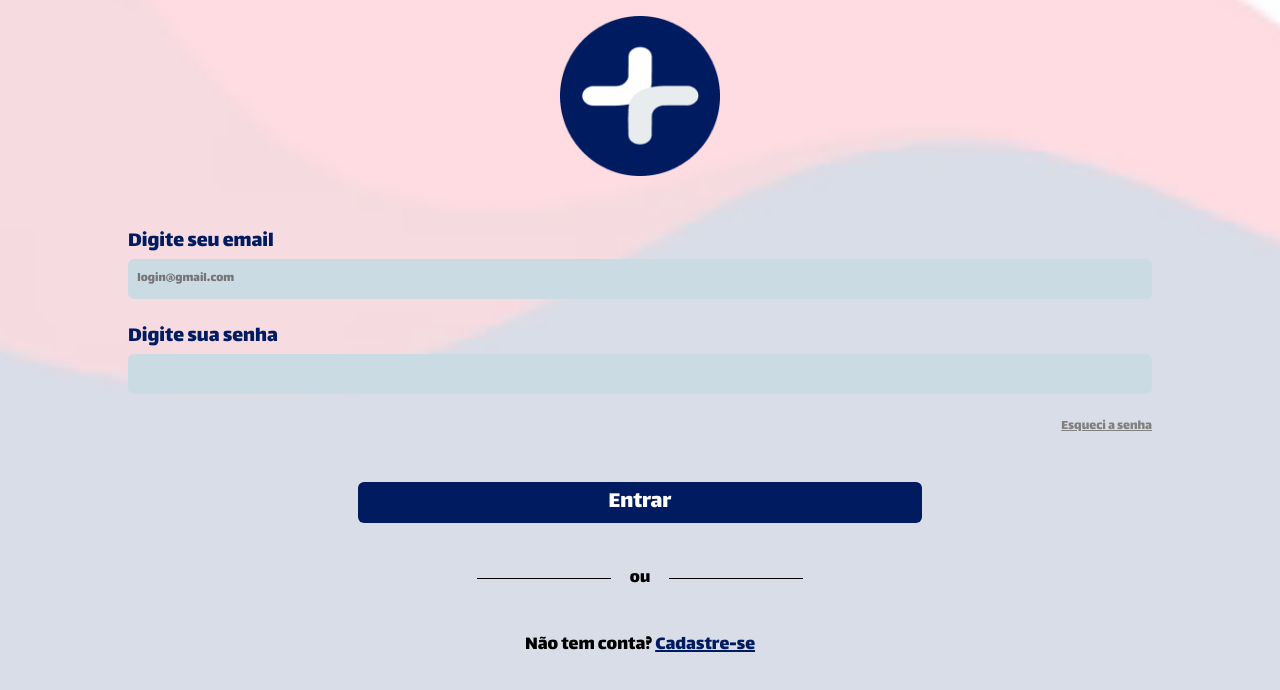
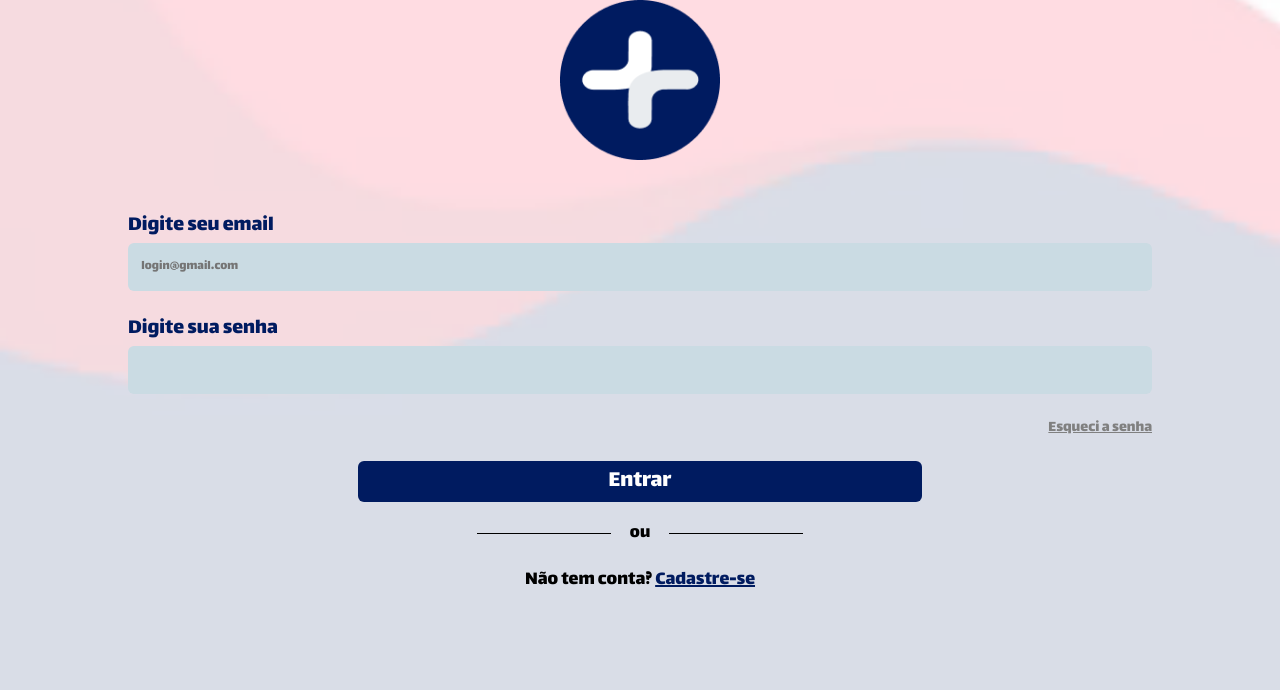
Before and after one commit to Renan-Vizoto/UPX-5-Domotica, a React (Create React App) app: page / in a window 1280 px wide. Shown: the top 690 px of the page. Built offline with nearby package versions, Linux system fonts and the light colour scheme.

Commit message:
Tela Ajuste#3

```diff
--- a/src/components/FormularioLogin/FormularioLogin.module.css
+++ b/src/components/FormularioLogin/FormularioLogin.module.css
@@ -24,7 +24,7 @@
     background-color: #CADBE3;
     border: none;
     border-radius: 6px;
-    padding: 0.7em;
+    padding: 1em;
 }
 
 .label {
@@ -34,11 +34,11 @@
 .esqueciSenha {
     color: gray;
     text-align: right;
-    font-size: 14px;
+    font-size: 16px;
 }
 
 .botaoEntrar {
-    margin: 1em auto;
+    margin: 0 auto;
     width: 55%;
     background-color: #001B60;
     color: white;
--- a/src/pages/Login/Login.module.css
+++ b/src/pages/Login/Login.module.css
@@ -21,7 +21,6 @@
 
 .logo {
     width: 160px;
-    margin-top: 1em;
 }
 
 .linhaOu {
@@ -32,7 +31,6 @@
 }
 
 .cadastro {
-    margin-top: 1em;
     font-size: 20px;
 }
 
```
